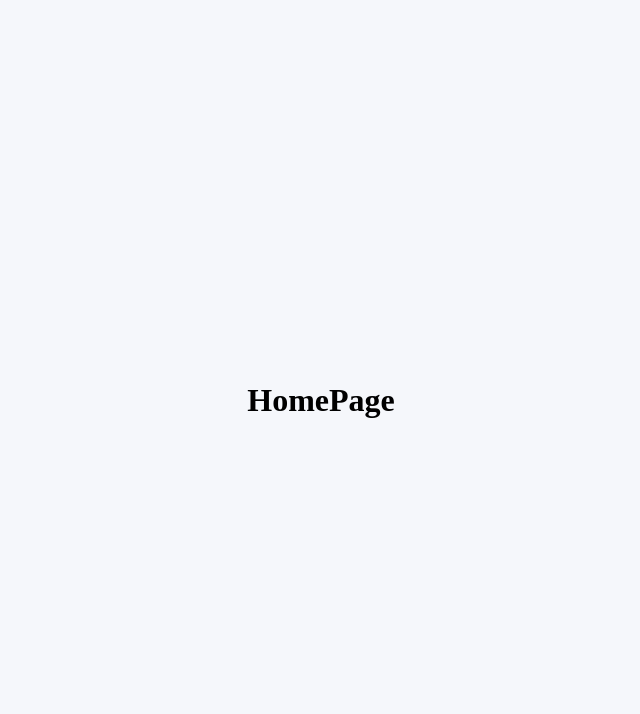
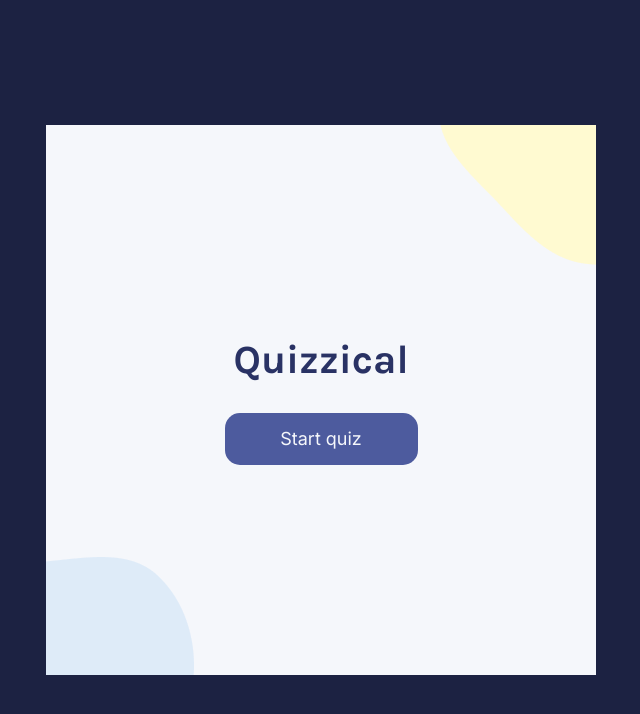
Before and after one commit to adetoye-dev/quizzical, a React (Create React App) app: page / in a window 1280 px wide. Shown: the top 714 px of the page, without its empty margins (319-959 px from the left). Built offline with nearby package versions, Linux system fonts and the light colour scheme.

Commit message:
create and style quiz homepage

```diff
--- a/public/index.html
+++ b/public/index.html
@@ -8,6 +8,12 @@
     <meta
       name="description"
       content="Web site created using create-react-app"
+    />
+    <link rel="preconnect" href="https://fonts.googleapis.com" />
+    <link rel="preconnect" href="https://fonts.gstatic.com" crossorigin />
+    <link
+      href="https://fonts.googleapis.com/css2?family=Inter&family=Karla:wght@700&display=swap"
+      rel="stylesheet"
     />
     <link rel="apple-touch-icon" href="%PUBLIC_URL%/logo192.png" />
     <!--
--- a/src/App.css
+++ b/src/App.css
@@ -7,7 +7,8 @@
 }
 
 body {
-  background-color: #f5f7fb;
+  background-color: #1c2242;
+  font-family: "Inter", sans-serif;
 }
 
 .main {
@@ -19,3 +20,54 @@ body {
   align-items: center;
   justify-content: center;
 }
+
+.container {
+  position: relative;
+  background-color: #f5f7fb;
+  width: 100%;
+  max-width: 550px;
+  height: 100%;
+  display: flex;
+  flex-direction: column;
+  align-items: center;
+  justify-content: center;
+}
+
+.right-blob {
+  position: absolute;
+  right: 0;
+  top: 0;
+}
+
+.left-blob {
+  position: absolute;
+  left: 0;
+  bottom: 0;
+}
+
+.title {
+  color: #293264;
+  font-family: "Karla", sans-serif;
+  font-size: 40px;
+  font-weight: 700;
+  margin-bottom: 30px;
+}
+
+.start-quiz {
+  font-family: "Inter", sans-serif;
+  font-weight: 550;
+  font-size: 18px;
+  width: 193px;
+  height: 52px;
+  border-radius: 15px;
+  color: #f5f7fb;
+  background-color: #4d5b9e;
+  outline: none;
+  border: none;
+}
+
+@media (min-width: 550px) {
+  .container {
+    height: 550px;
+  }
+}
--- a/src/HomePage.js
+++ b/src/HomePage.js
@@ -1,9 +1,13 @@
 import React from "react";
-
+import blobRight from "./assets/home-blob-right.png";
+import blobLeft from "./assets/home-blob-left.png";
 const HomePage = () => {
   return (
-    <div>
-      <h1>HomePage</h1>
+    <div className="home container">
+      <img src={blobRight} className="right-blob" />
+      <h1 className="title">Quizzical</h1>
+      <button className="start-quiz">Start quiz</button>
+      <img src={blobLeft} className="left-blob" />
     </div>
   );
 };
```
Also changed, not shown: src/assets/home-blob-left.png (added), src/assets/home-blob-right.png (added).
